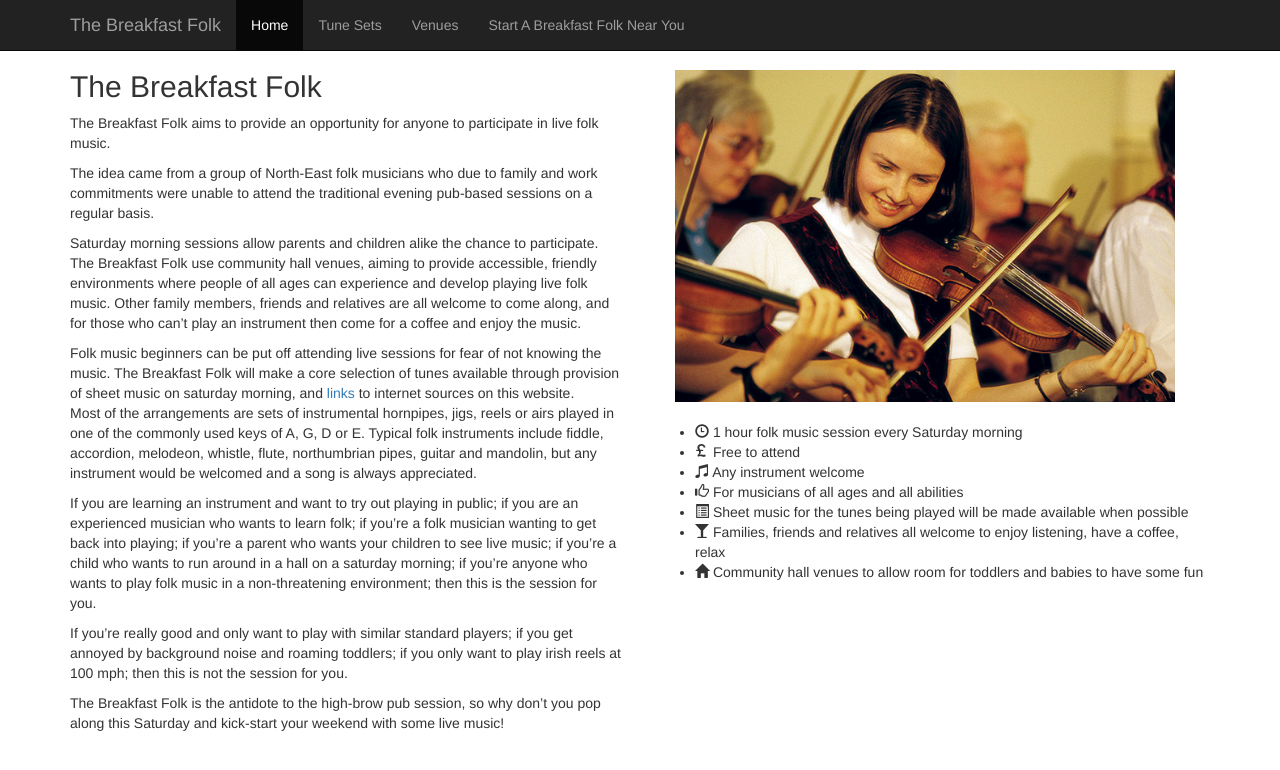
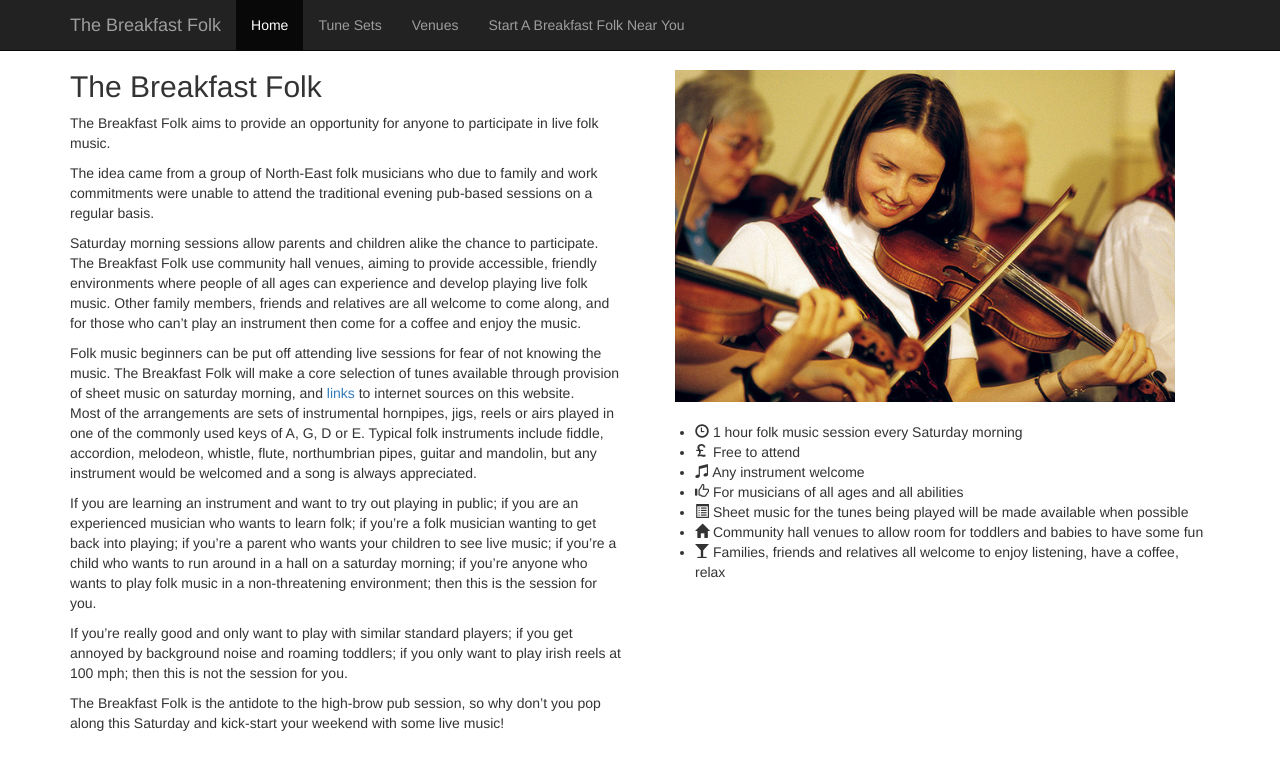
Before and after one commit to thebreakfastfolk/thebreakfastfolk.github.io, a Jekyll site: the page built from index.md, in a window 1280 px wide. Shown: the top 770 px of the page. Built offline with Jekyll 4.4.1, drawn with Linux system fonts in a browser that asks for light colours; nearby versions of some CDN libraries.

Commit message:
make a small change so can differentiate it from webfaction

```diff
--- a/index.md
+++ b/index.md
@@ -10,10 +10,10 @@ bullets:
   thumbs-up: For musicians of all ages and all abilities
   list-alt: Sheet music for the tunes being played will be made available
             when possible
+  home: Community hall venues to allow room for toddlers and babies to
+        have some fun
   glass: Families, friends and relatives all welcome to enjoy listening,
          have a coffee, relax
-  home: Community hall venues to allow room for toddlers and babies to
-        have some fun
 
 ---
 
```
